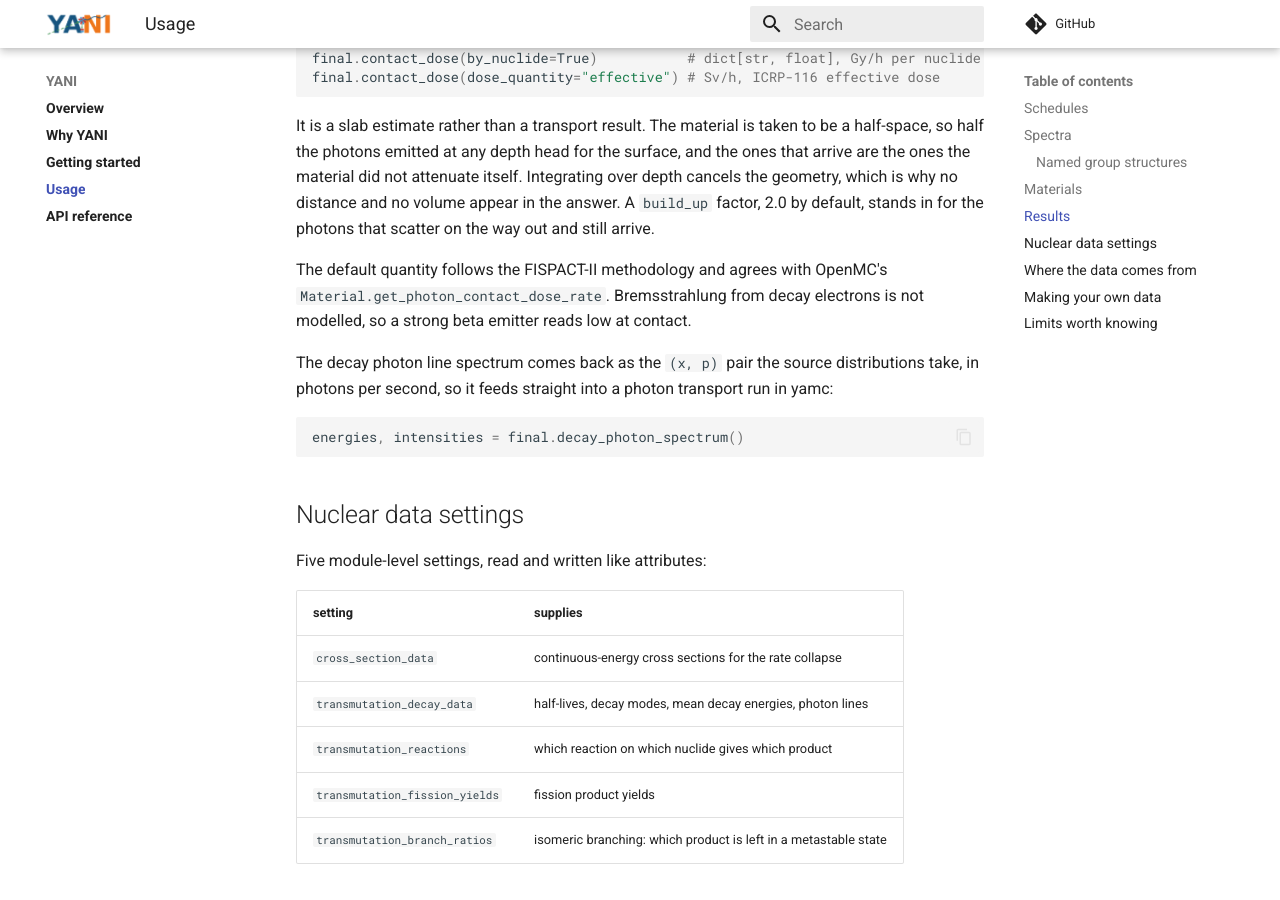
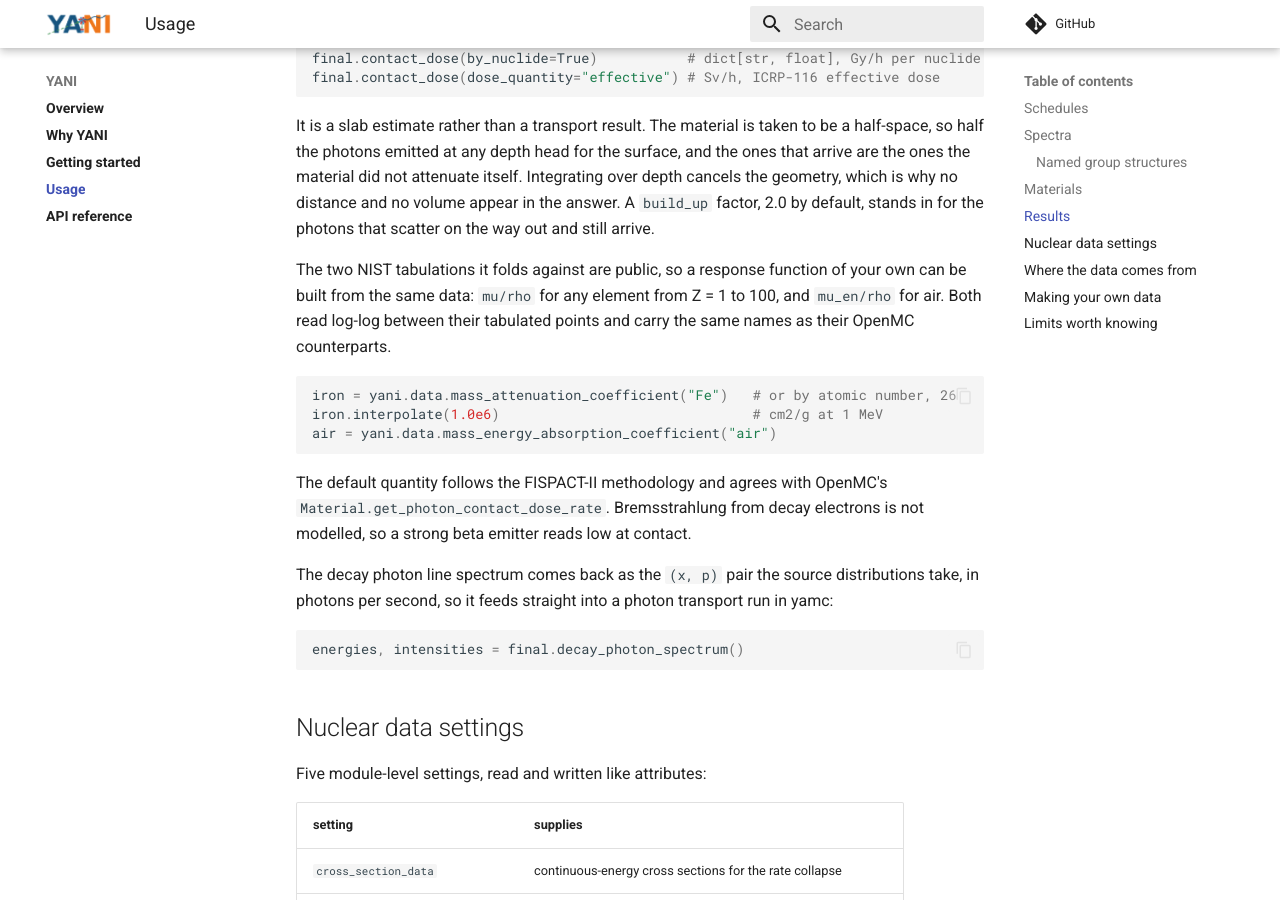
Before and after one commit to fusion-neutronics/yani, an MkDocs documentation site: the page built from docs/usage.md, in a window 1280 px wide and 900 px high, scrolled down 3439 px. Built offline with MkDocs 1.6.1 and Material for MkDocs 9.7.7, drawn with Linux system fonts in a browser that asks for light colours; comment, search, counter and statistics services are not loaded.

Commit message:
Document the photon coefficient tables
`yani.data.mass_attenuation_coefficient` and
`mass_energy_absorption_coefficient` expose the two NIST tabulations the contact
dose folds against, so a response function of your own can be built from the
same data.

`PhotonCoefficients` has to reach api.md rather than merely being welcome
there: the docs workflow asserts every public name in `yani.__all__` is
rendered on that page, and __all__ is derived from dir(), so a new top-level
class fails the build until the page names it. The two functions live under
`yani.data`, which that check already excludes.

Co-Authored-By: Claude Opus 5 <noreply@anthropic.com>
Claude-Session: https://claude.ai/code/session_01Syp5ssu14gQCCqoN5zPWk1

````diff
--- a/docs/usage.md
+++ b/docs/usage.md
@@ -167,6 +167,18 @@ Integrating over depth cancels the geometry, which is why no distance and no
 volume appear in the answer. A `build_up` factor, 2.0 by default, stands in for
 the photons that scatter on the way out and still arrive.
 
+The two NIST tabulations it folds against are public, so a response function of
+your own can be built from the same data: `mu/rho` for any element from Z = 1 to
+100, and `mu_en/rho` for air. Both read log-log between their tabulated points
+and carry the same names as their OpenMC counterparts.
+
+<!-- doctest: skip -->
+```python
+iron = yani.data.mass_attenuation_coefficient("Fe")   # or by atomic number, 26
+iron.interpolate(1.0e6)                               # cm2/g at 1 MeV
+air = yani.data.mass_energy_absorption_coefficient("air")
+```
+
 The default quantity follows the FISPACT-II methodology and agrees with
 OpenMC's `Material.get_photon_contact_dose_rate`. Bremsstrahlung from decay
 electrons is not modelled, so a strong beta emitter reads low at contact.
````
Also changed, not shown: docs/api.md (+1 -0 lines).
